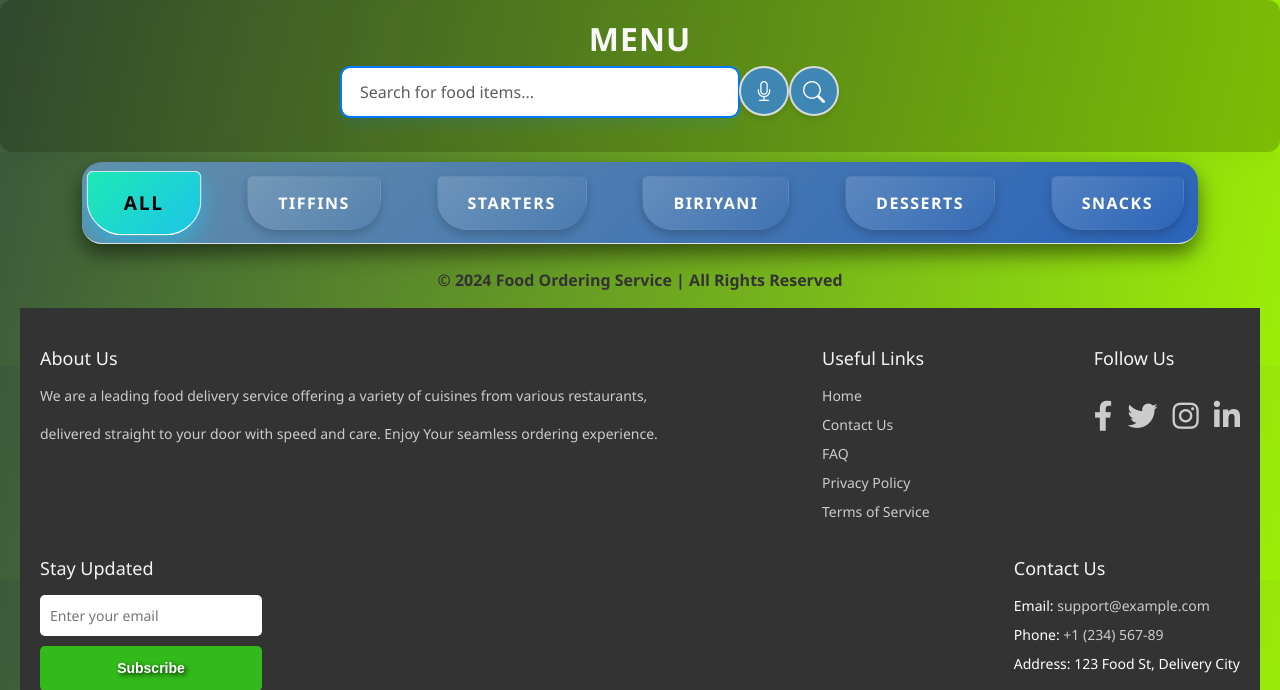
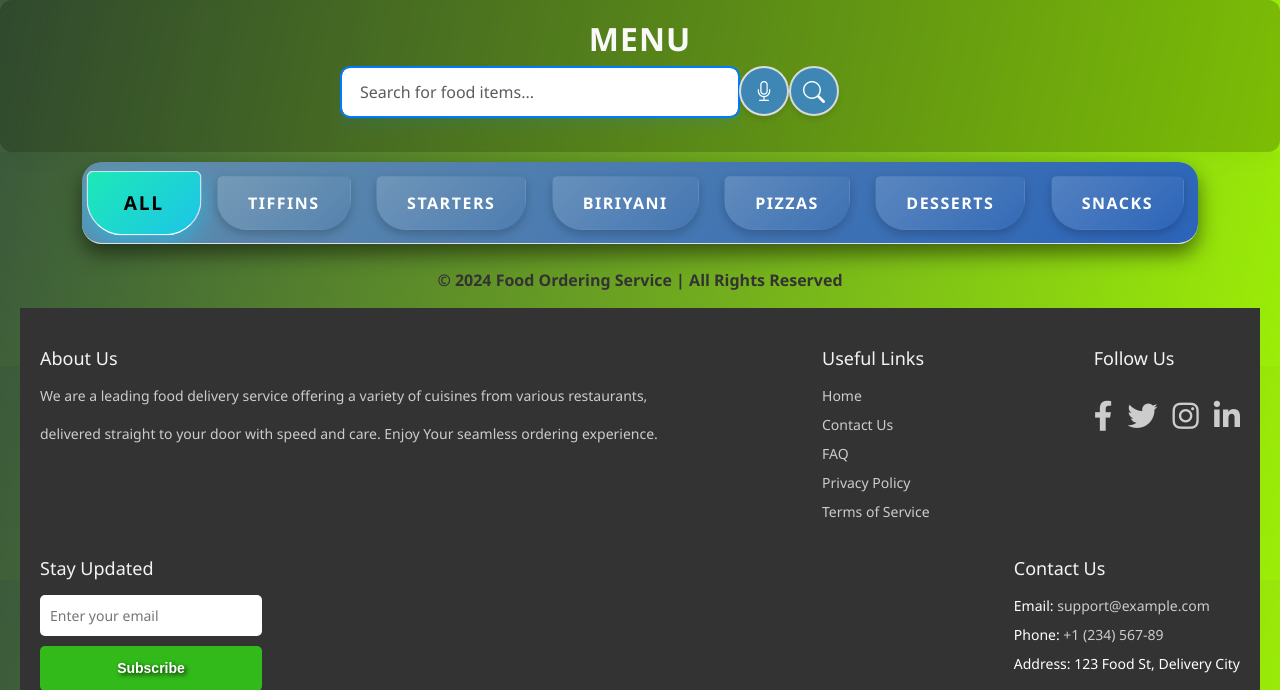
Before and after one commit to sailesh-prasad/Online_Food_Ordering_System, a Django app: template ordering/templates/home/restaurant_menu.html in a window 1280 px wide. Shown: the part 62-752 px from the top of the page. Run offline with Django 3.2, Linux system fonts and the light colour scheme; the template is opened without the code that fills it, so the values that code supplies are empty; some web fonts are replaced.

Commit message:
changes added

```diff
--- a/ordering/templates/home/restaurant_menu.html
+++ b/ordering/templates/home/restaurant_menu.html
@@ -496,13 +496,16 @@
             <button class="nav-link custom-nav-link" onclick="filterCategory('tiffin')">Tiffins</button>
         </li>
         <li class="nav-item">
-            <button class="nav-link custom-nav-link" onclick="filterCategory('starters')">Starters</button>
+            <button class="nav-link custom-nav-link" onclick="filterCategory('starter')">Starters</button>
         </li>
         <li class="nav-item">
             <button class="nav-link custom-nav-link" onclick="filterCategory('biriyani')">Biriyani</button>
         </li>
         <li class="nav-item">
-            <button class="nav-link custom-nav-link" onclick="filterCategory('deserts')">Desserts</button>
+            <button class="nav-link custom-nav-link" onclick="filterCategory('pizza')">Pizzas</button>
+        </li>
+        <li class="nav-item">
+            <button class="nav-link custom-nav-link" onclick="filterCategory('dessert')">Desserts</button>
         </li>
         <li class="nav-item">
             <button class="nav-link custom-nav-link" onclick="filterCategory('snacks')">Snacks</button>
@@ -533,12 +536,33 @@
 </section>
 
 <script>
+    // Function to calculate similarity between two strings
+    function stringSimilarity(str1, str2) {
+        str1 = str1.toLowerCase();
+        str2 = str2.toLowerCase();
+
+        let matches = 0;
+        const len = Math.min(str1.length, str2.length);
+
+        for (let i = 0; i < len; i++) {
+            if (str1[i] === str2[i]) matches++;
+        }
+
+        return matches / Math.max(str1.length, str2.length);
+    }
+
     // Function to filter food items based on the selected category
     function filterCategory(category) {
+        const threshold = 0.5; // Set a threshold for similarity (0 to 1)
         const foodItems = document.querySelectorAll(".food-item-col"); // Select all food items
+        const lowerCategory = category.toLowerCase(); // Convert the selected category to lowercase
+
         foodItems.forEach(item => {
-            // Show or hide items based on the selected category
-            if (category === "all" || item.dataset.category.toLowerCase() === category.toLowerCase()) {
+            const itemCategory = item.dataset.category.toLowerCase(); // Convert the item's category to lowercase
+            const similarity = stringSimilarity(lowerCategory, itemCategory); // Calculate similarity
+
+            // Show item if similarity is above the threshold or category is 'all'
+            if (lowerCategory === "all" || similarity >= threshold) {
                 item.style.display = "block"; // Show item
             } else {
                 item.style.display = "none"; // Hide item
```
Also changed, not shown: db.sqlite3.
